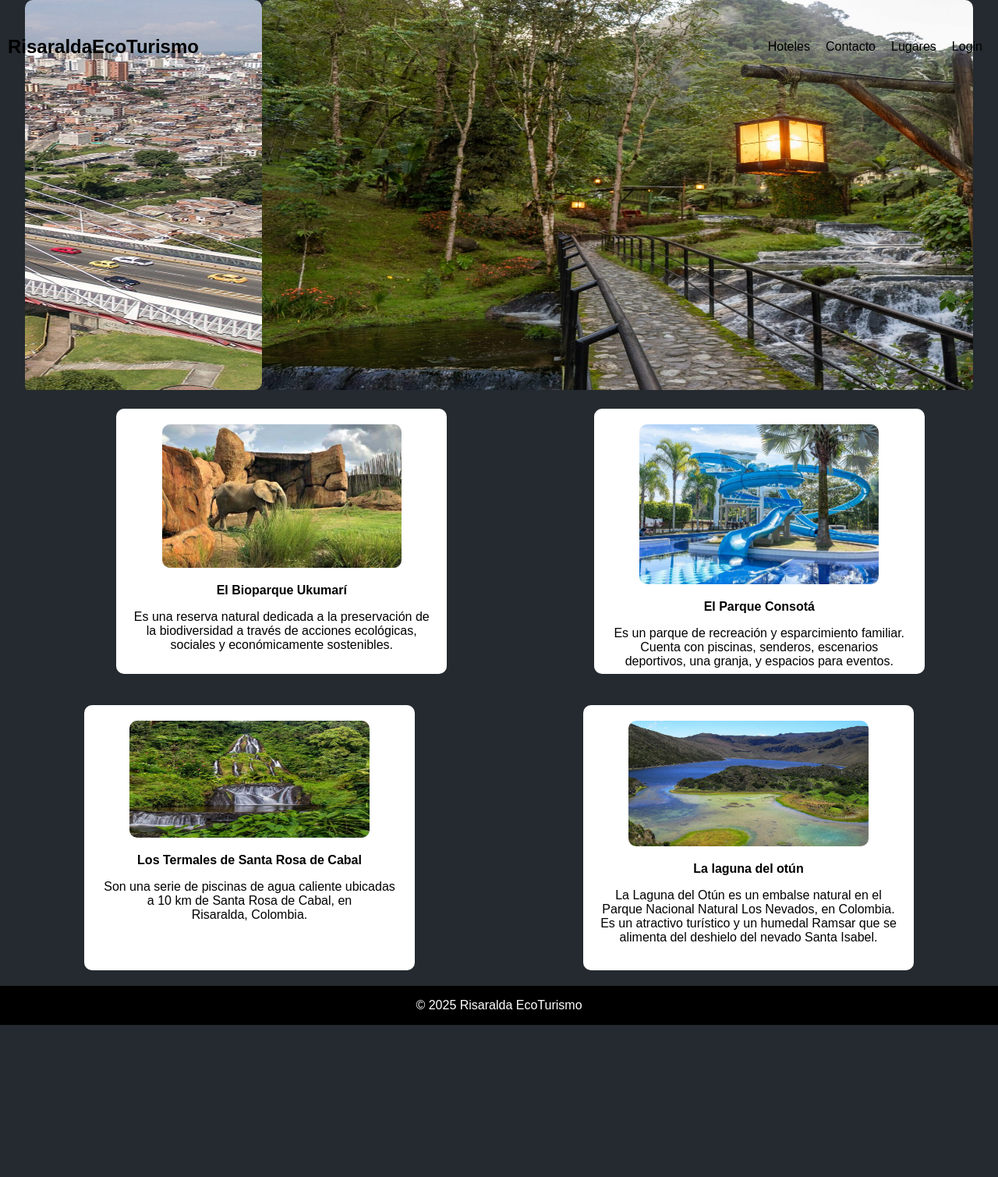
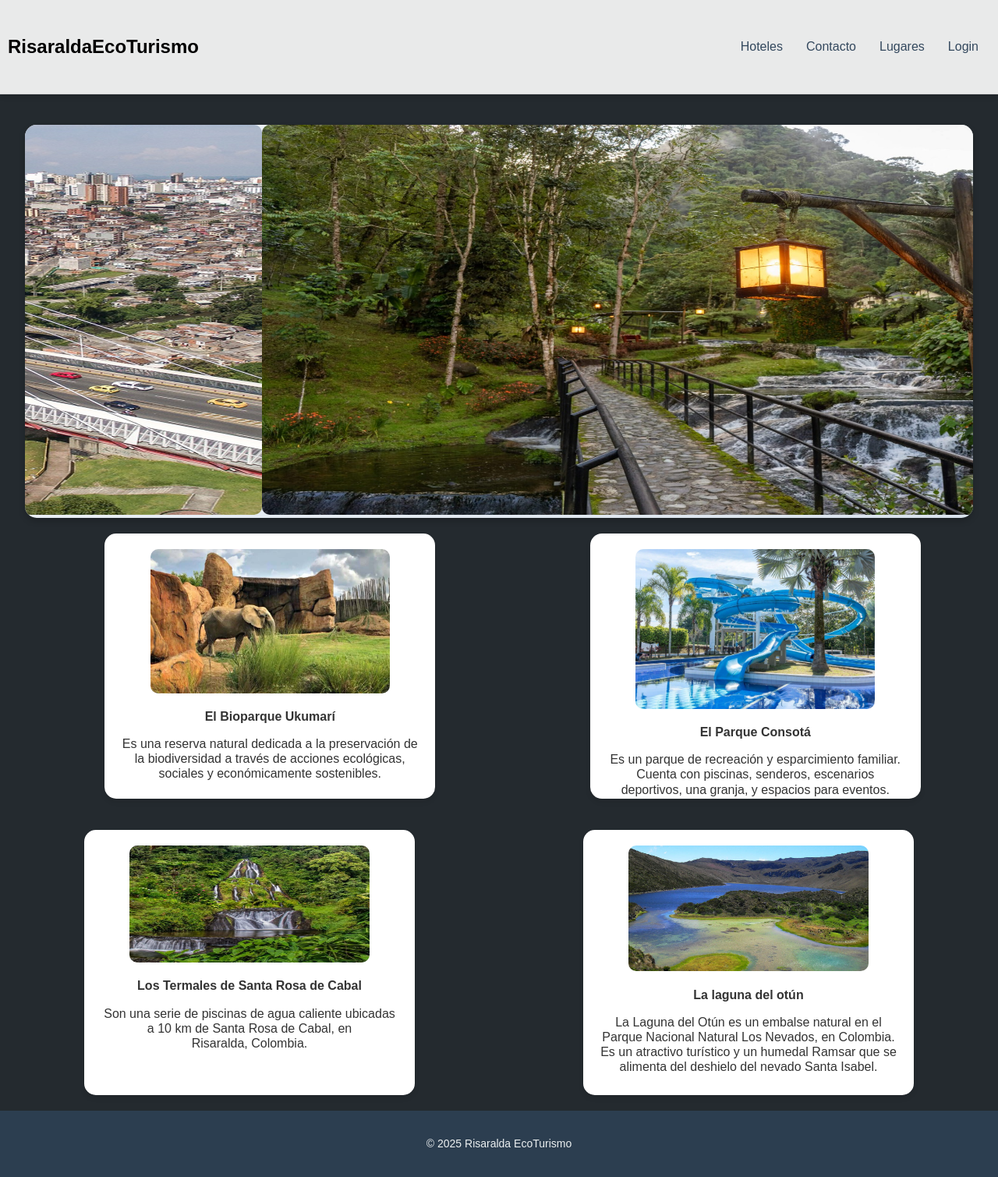
Before and after one commit to Juanjo200701/Proyecto_Formativo, a PHP site: page /pagcentral.html in a window 1280 px wide. Shown: the whole page at 78% size. Before the commit the page ends 1314 px from the top, so only its background shows below. Run offline with PHP 8.4, Linux system fonts and the light colour scheme.

Commit message:
Ajustes de algunos estilos

```diff
--- a/css/pagcentral.css
+++ b/css/pagcentral.css
@@ -3,15 +3,20 @@ html{
 }
 body{
     margin: 0;
-    font-family: sans-serif;
+    font-family: 'Poppins', sans-serif;
     display: flex;
     flex-direction: column;
     height: 100vh;
+    line-height: 1.2;
+    color: #333;
 }
 header{
     width: 100%;
     z-index: 9999;
     position: fixed;
+    background-color: rgba(255,255,255,0.9);
+    box-shadow: 0 4px 6px rgba(0, 0, 0, 0.1);
+    border-bottom: 1px solid rgba(0, 0, 0, 0.1);
 }
 .header-container{
     height: 15vh;
@@ -39,9 +44,12 @@ header{
 }
 
 .navbar a {
-    color: rgb(0, 0, 0);
+    color: #34495e;
     text-decoration: none;
-    margin: 0 10px;
+    /* margin: 0 10px; */
+    padding: 10px 15px;
+    border-radius: 5px;
+    transition: background-color 0.3s, color 0.3s;
 }
 .barralateral {
     position: fixed;
@@ -147,8 +155,11 @@ header{
     width: 95%;
     overflow: hidden;
     margin: auto;
+    margin-top: 20vh;
     position: relative;
-    border-radius: 10px;
+    border-radius: 15px;
+    background: linear-gradient(135deg, #f0f4f8, #d9e2ec);
+    box-shadow: 0 4px 8px rgba(0, 0, 0, 0.2);
 }
 /*slider*/
 .slider{
@@ -190,8 +201,9 @@ main.shifted {
     /* float: right; */
 }
 .navbar a:hover{
-    color: rgb(94, 165, 61);
-    transition: color 0.3s;
+    background-color:  #2ecc71;
+    /* transition: color 0.3s; */
+    color: #fff;
 }
 main img{
     width: 100%;
@@ -210,14 +222,17 @@ main img{
 
 }
 .card{
-    margin: 20px 0;
+    margin: 20px ;
     width: 30%;
     height: 300px;
     text-align: center;
     padding: 20px;
-    background-color: white ;
-    border-radius: 10px;
-    align-items: center;
+    background-color: #ffffff ;
+    border-radius: 15px;
+    /* align-items: center; */
+    box-shadow: 0 4px 6px rgba(0, 0, 0, 0.1);
+    transition: transform 0.3s, box-shadow 0.3s;
+
 }
 .card img{
     width: 80%;
@@ -230,22 +245,33 @@ main img{
     height: 150px;
 }
 .card:hover{
-    transform: scale(1.1);
-    transition: transform 0.5s;
-    box-shadow: 0px 10px 12px rgba(0, 0, 0, 0.849);
+    transform: scale(1.05);
+    /* transition: transform 0.5s; */
+    box-shadow: 0 8px 12px rgba(0, 0, 0, 0.2);
     /* animation: sacudir 0.5s; */
 }
 #bold{
     font-weight: bold;
 }
 footer{
-    background-color: black;
-    color: white;
+    background-color: #2c3e50;
+    color: #ecf0f1;
+    padding: 20px 0;
     width: 100%;
-    justify-content: center;
+    font-size: 14px;
+    /* justify-content: center; */
     position: static;
     bottom: 0;
     text-align: center;
+}
+@media (max-width: 768px){
+    .card{
+        width: 90%;
+        margin: 10px auto;
+    }
+    .slider-container{
+        width: 100%;
+    }
 }
 @media (max-width: 823px){
     .contenedorcards{
```
